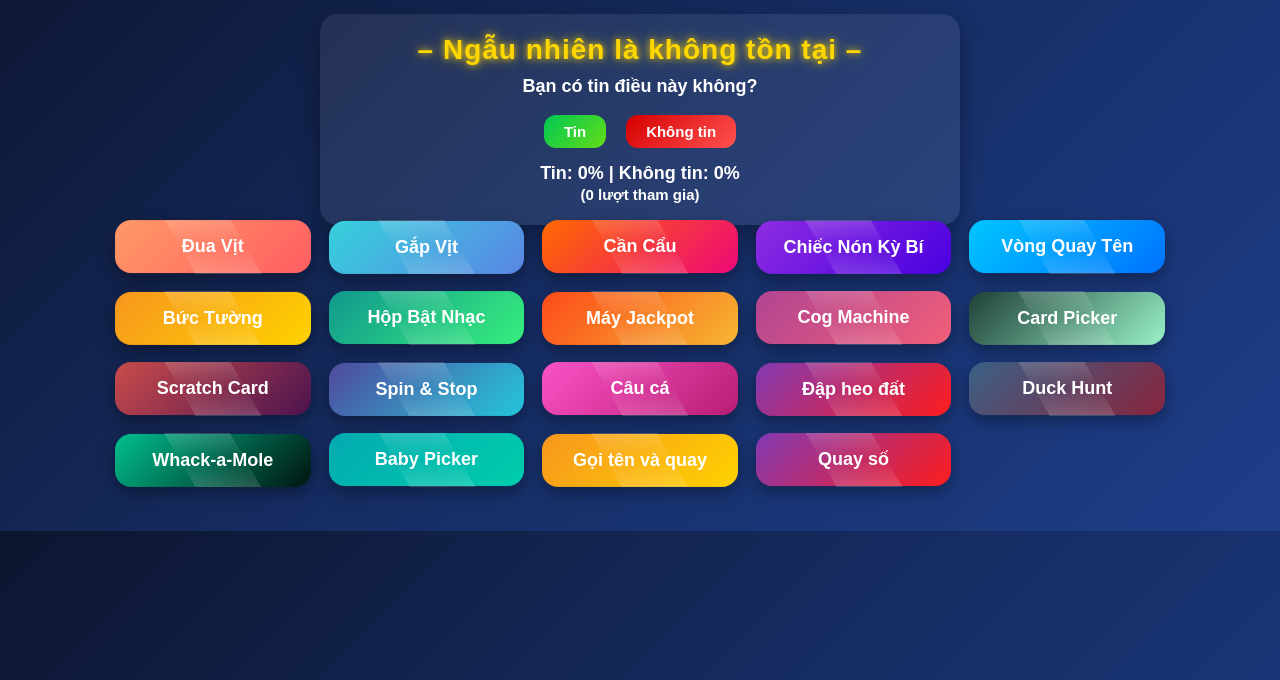
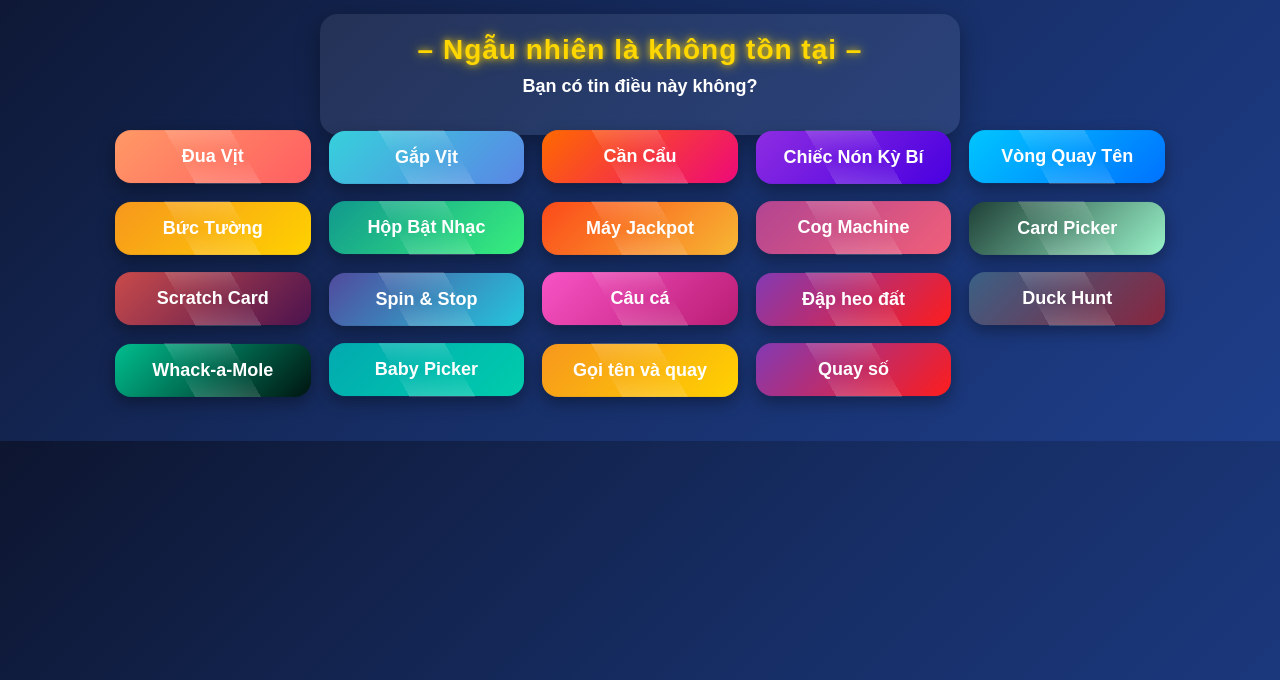
Before and after one commit to levanquybson/Bocongcugoitennhaunhien, a plain HTML site: page index.html in a window 1280 px wide. Shown: the part 120-800 px from the top of the page. Drawn offline with Linux system fonts and the light colour scheme.

Commit message:
Update index.html

```diff
--- a/index.html
+++ b/index.html
@@ -310,18 +310,7 @@
    Bạn có tin điều này không?
   </div>
 
-  <div class="survey-buttons">
-    <button id="btnBelieve">Tin</button>
-    <button id="btnNotBelieve">Không tin</button>
-  </div>
-
-  <div id="result">
-    Tin: 0% &nbsp;|&nbsp; Không tin: 0%
-  </div>
 </div>
-
-
-
 
 <div class="container" id="btnContainer"></div>
 <div class="help-tooltip">
```
